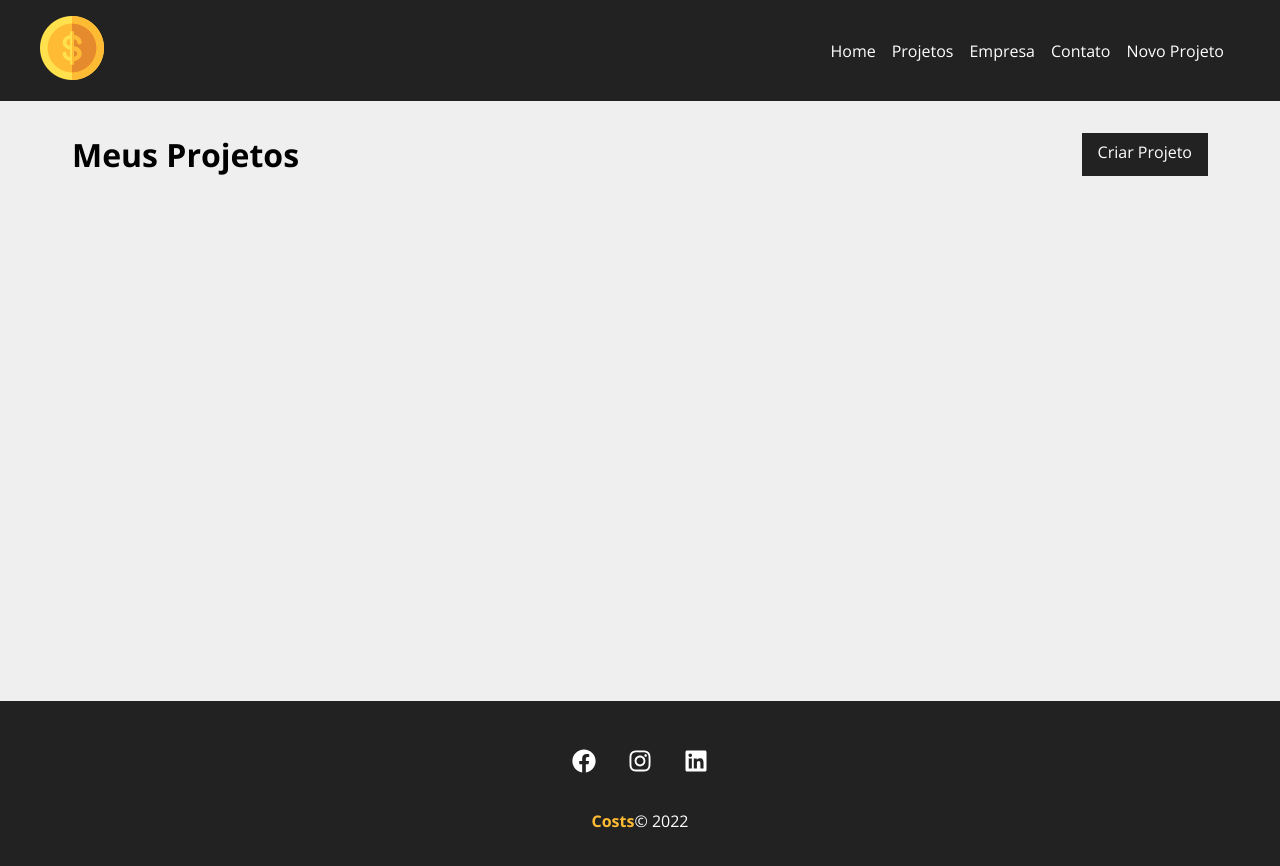
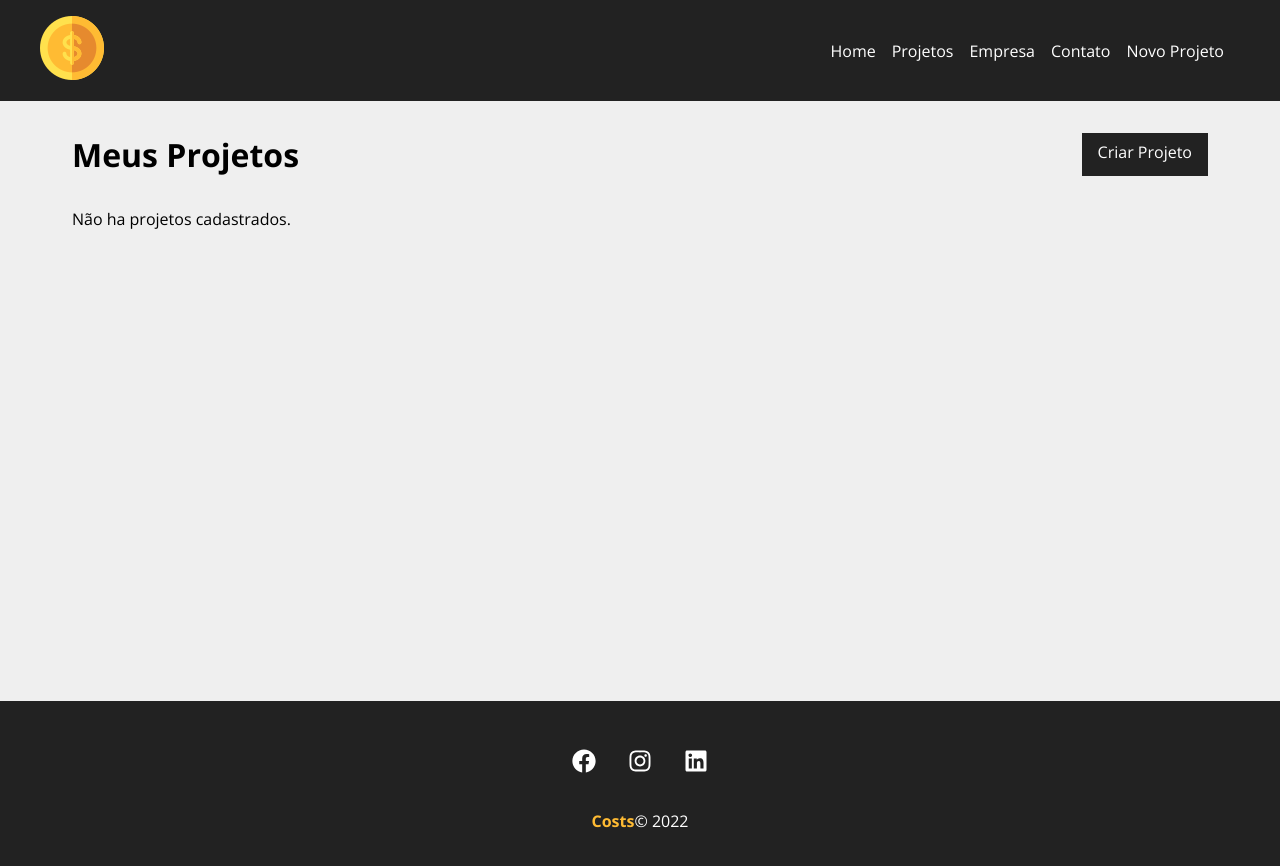
Before and after one commit to paulinho255/react-projeto-codar, a React (Create React App) app: page /projects in a window 1280 px wide. Shown: the top 866 px of the page. Built offline with nearby package versions, Linux system fonts and the light colour scheme; data requests are answered from the project's data file.

Commit message:
Criação do componente Loadar.js para apresentar o carregamento da pagina, antes da exibição dos projetos cadastrados.

```diff
--- /dev/null
+++ b/src/components/layout/Loader.js
@@ -0,0 +1,13 @@
+import React from 'react';
+import styles from './Loader.module.css'
+import loading from '../../img/loading.svg'
+
+const Loader = (props) => {
+  return (
+    <div className={styles.loader_container}>
+    	<img className={styles.loader} src={loading} alt="Loading"/>
+    </div>
+  )
+}
+
+export default Loader;
--- /dev/null
+++ b/src/components/layout/Loader.module.css
@@ -0,0 +1,11 @@
+.loader_container {
+	width: 100%;
+	height: 100%;
+	display: flex;
+	justify-content: center;
+	align-items: center;
+}
+
+.loader {
+	width: 50px;
+}
--- a/src/components/pages/Projects.js
+++ b/src/components/pages/Projects.js
@@ -5,9 +5,11 @@ import styles from './Projects.module.css'
 import Container from '../layout/Container'
 import LinkButton from '../layout/LinkButton'
 import ProjectCard from '../Projects/ProjectCard'
+import Loader from '../layout/Loader'
 
 function Projects() {
 	const [projects, setProjects] = useState([])
+	const [removeLoading, setRremoveLoading] = useState(false)
 
 	/* Componente Projects.js para apresentação das mensagens e edição dos projetos criados em newproject.js */
 	const location = useLocation()
@@ -17,6 +19,7 @@ function Projects() {
 	}
 
 	useEffect(() => {
+		setTimeout(() => {
 			fetch('http://localhost:5000/projects',{
 				method: 'GET',
 				headers: {
@@ -26,8 +29,11 @@ function Projects() {
 			.then((data) =>
 				{
 					setProjects(data)
+					setRremoveLoading(true)
 				})
 			.catch((err) => console.log(err))
+		},1000)
+
 	}, [])
 
 	return (
@@ -45,8 +51,13 @@ function Projects() {
 						category={project.category.name}
 						key={project.id} />
 						))}
+				{!removeLoading && <Loader/>}
+				{removeLoading && projects.length === 0 && (
+					<p>Não ha projetos cadastrados.</p>
+					)}
 			</Container>
 			</div>
+
 			)
 }
 
```
Lines whose indentation alone changed are shown as unchanged.
